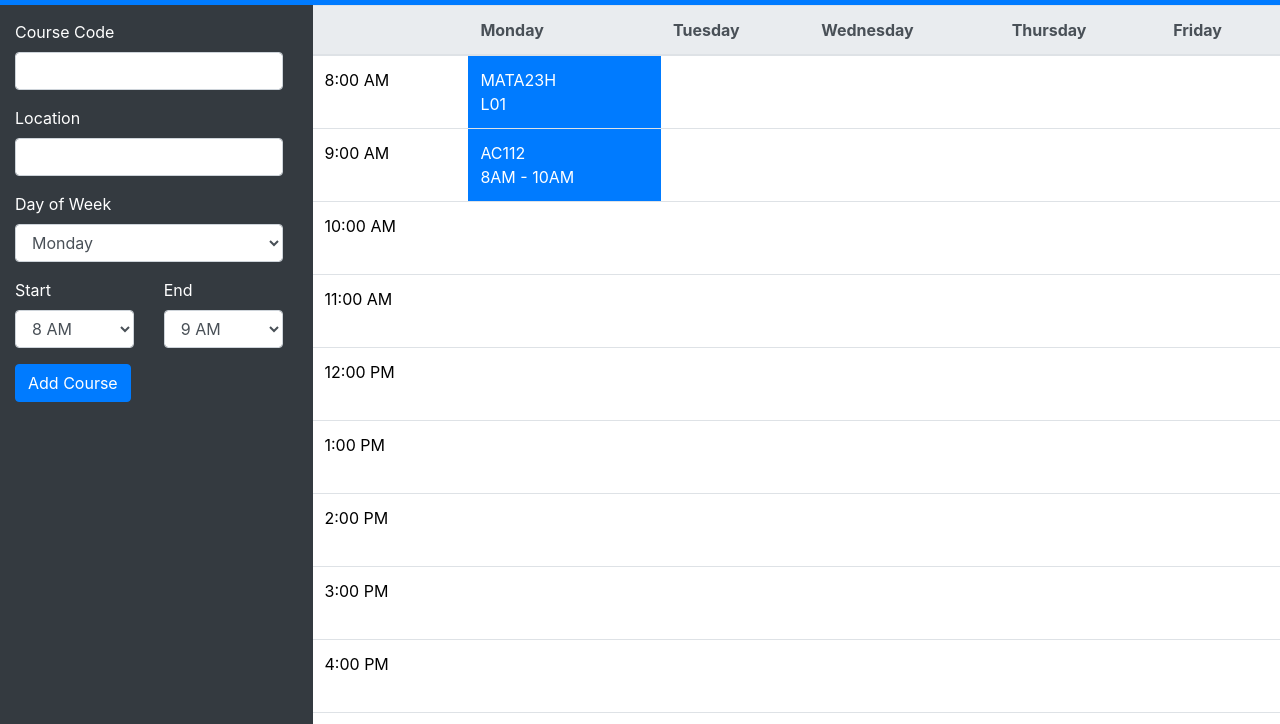
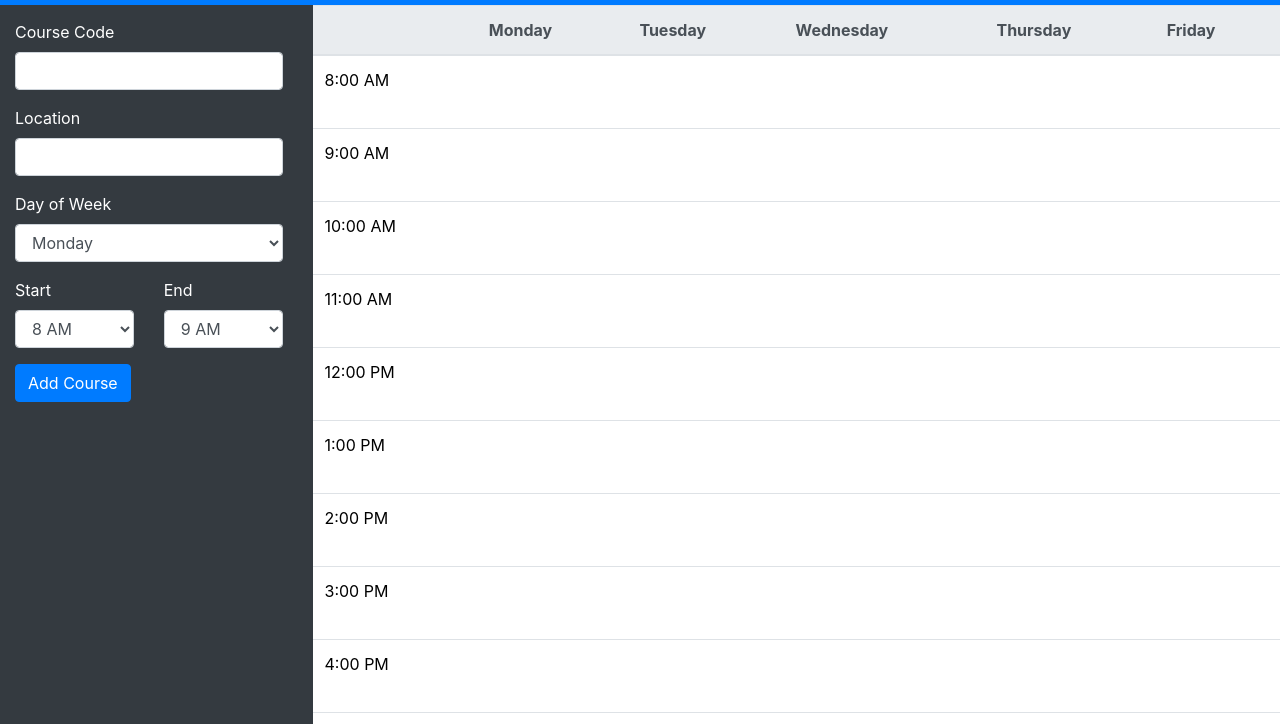
Before and after one commit to l3n0ire/TimetableBuilder, a plain HTML site: page index.html in a window 1280 px wide. Shown: the part 68-792 px from the top of the page. Drawn offline with nearby package versions, Linux system fonts and the light colour scheme.

Commit message:
remove test case

```diff
--- a/index.html
+++ b/index.html
@@ -150,7 +150,7 @@
 	    <tbody>
 	      <tr>
 	        <td><span class="timetext">8:00 AM</span></td>
-	        <td id="00" class="bg-primary">MATA23H<br>L01 </td>
+	        <td id="00"><br><br></td>
 	        <td id="10"> </td>
 	        <td id="20"> </td>
 	        <td id="30"> </td>
@@ -158,7 +158,7 @@
 	      </tr>
 	      <tr>
 	        <td><span class="timetext">9:00 AM</span></td>
-	        <td id="01" class="bg-primary">AC112<br>8AM - 10AM<br></td>
+	        <td id="01"><br><br></td>
 	        <td id="11"> </td>
 	        <td id="21"> </td>
 	        <td id="31"> </td>
```
